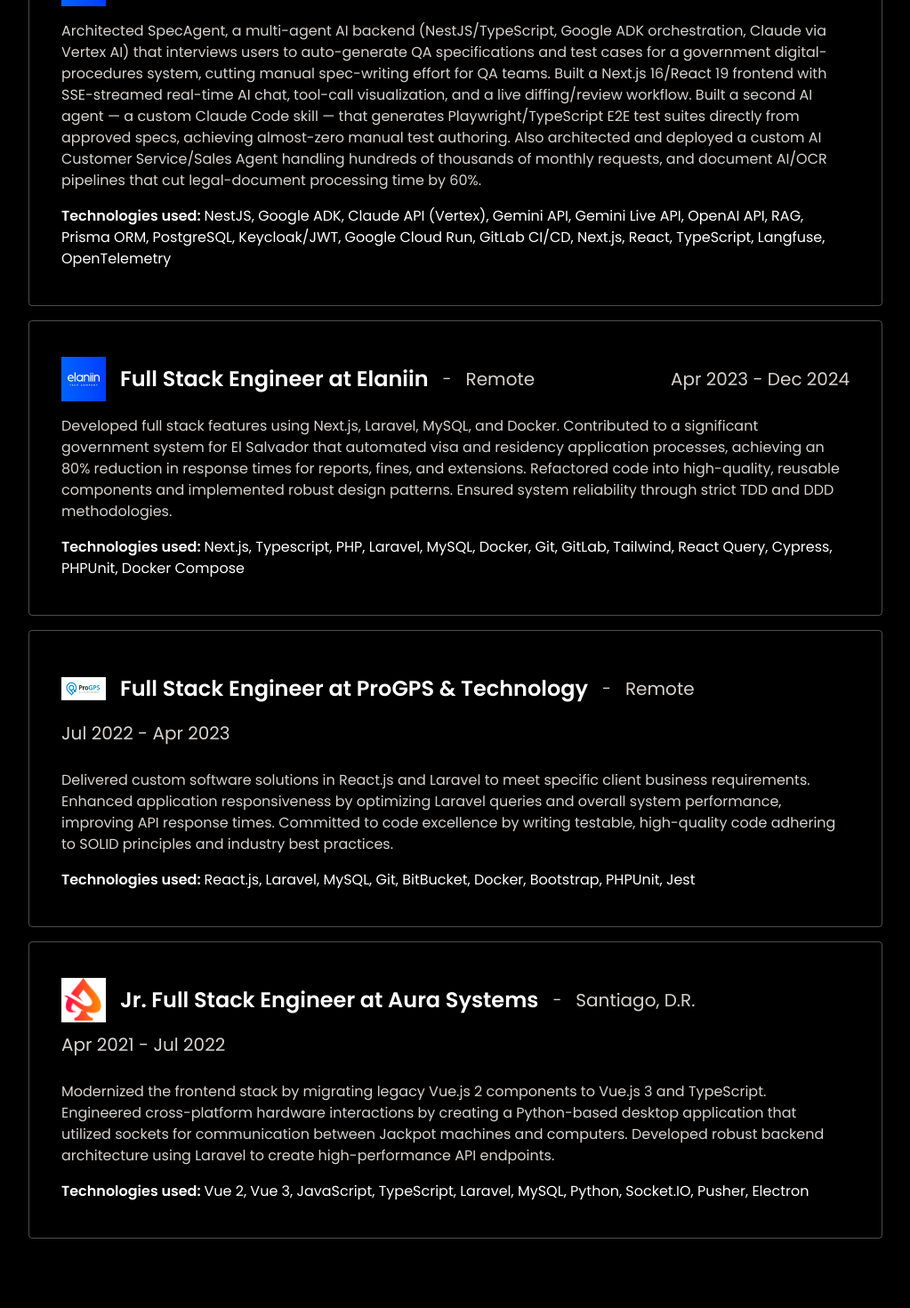
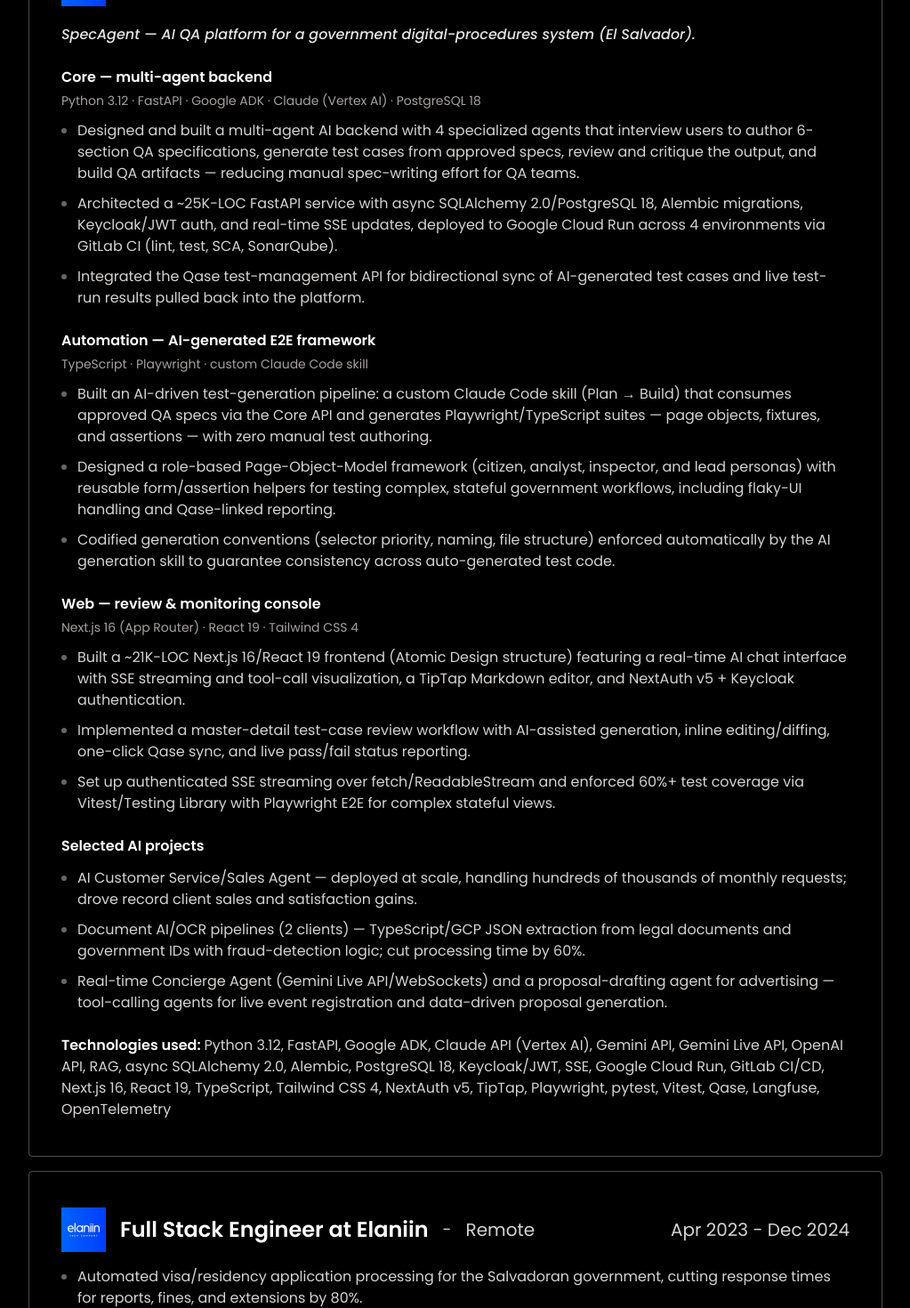
Before and after one commit to sam1330/portolio-mono, a Next.js app: page / in a window 1280 px wide. Shown: the part 1920-3390 px from the top of the page at 89% size, without its empty margins (128-1151 px from the left). Built offline with nearby package versions, Linux system fonts and the light colour scheme.

Commit message:
💄 Update style on my experience
create more clean text on my experience section

```diff
--- a/src/components/Contact.tsx
+++ b/src/components/Contact.tsx
@@ -132,7 +132,8 @@
             {copied ? "Copied to clipboard ✓" : "Copy email address"}
           </button>
           <p className="text-sm text-stone-500">
-            Based in LATAM — available remotely across US &amp; EU time zones.
+            Based in Santiago, Dominican Republic — working remotely across US
+            &amp; EU time zones.
           </p>
         </div>
 
--- a/src/components/Menu.tsx
+++ b/src/components/Menu.tsx
@@ -60,7 +60,7 @@
           </a>
 
           <a
-            href="https://sam1330.github.io/portfolio-mono/assets/Samuel_Martinez_Resume.pdf"
+            href="https://sam1330.github.io/portolio-mono/assets/Samuel_Martinez_Resume.pdf"
             download="Samuel Martinez Resume"
             className="bg-black hover:bg-gray-800 text-white font-semibold  py-2 px-4 rounded flex gap-2 items-center"
           >
--- a/src/components/MyExperience.tsx
+++ b/src/components/MyExperience.tsx
@@ -5,12 +5,22 @@
 import React from "react";
 import { StaticImport } from "next/dist/shared/lib/get-img-props";
 
+interface IHighlightGroup {
+  /** Optional sub-heading, e.g. the track inside a bigger project. */
+  heading?: string;
+  /** Optional one-line stack summary shown under the heading. */
+  stack?: string;
+  bullets: Array<string>;
+}
+
 interface IEmployment {
   title: string;
   location: string;
   date: string;
   image: StaticImport | string;
-  description: string;
+  /** Short intro paragraph shown above the bullets. */
+  summary?: string;
+  highlights: Array<IHighlightGroup>;
   techUsed: string;
 }
 
@@ -21,44 +31,105 @@
       location: "Remote",
       date: "Dec 2024 - Present",
       image: ElaniinImage,
-      description:
-        "Architected SpecAgent, a multi-agent AI backend (NestJS/TypeScript, Google ADK orchestration, Claude via Vertex AI) that interviews users to auto-generate QA specifications and test cases for a government digital-procedures system, cutting manual spec-writing effort for QA teams. Built a Next.js 16/React 19 frontend with SSE-streamed real-time AI chat, tool-call visualization, and a live diffing/review workflow. Built a second AI agent — a custom Claude Code skill — that generates Playwright/TypeScript E2E test suites directly from approved specs, achieving almost-zero manual test authoring. Also architected and deployed a custom AI Customer Service/Sales Agent handling hundreds of thousands of monthly requests, and document AI/OCR pipelines that cut legal-document processing time by 60%.",
+      summary:
+        "SpecAgent — AI QA platform for a government digital-procedures system (El Salvador).",
+      highlights: [
+        {
+          heading: "Core — multi-agent backend",
+          stack:
+            "Python 3.12 · FastAPI · Google ADK · Claude (Vertex AI) · PostgreSQL 18",
+          bullets: [
+            "Designed and built a multi-agent AI backend with 4 specialized agents that interview users to author 6-section QA specifications, generate test cases from approved specs, review and critique the output, and build QA artifacts — reducing manual spec-writing effort for QA teams.",
+            "Architected a ~25K-LOC FastAPI service with async SQLAlchemy 2.0/PostgreSQL 18, Alembic migrations, Keycloak/JWT auth, and real-time SSE updates, deployed to Google Cloud Run across 4 environments via GitLab CI (lint, test, SCA, SonarQube).",
+            "Integrated the Qase test-management API for bidirectional sync of AI-generated test cases and live test-run results pulled back into the platform.",
+          ],
+        },
+        {
+          heading: "Automation — AI-generated E2E framework",
+          stack: "TypeScript · Playwright · custom Claude Code skill",
+          bullets: [
+            "Built an AI-driven test-generation pipeline: a custom Claude Code skill (Plan → Build) that consumes approved QA specs via the Core API and generates Playwright/TypeScript suites — page objects, fixtures, and assertions — with zero manual test authoring.",
+            "Designed a role-based Page-Object-Model framework (citizen, analyst, inspector, and lead personas) with reusable form/assertion helpers for testing complex, stateful government workflows, including flaky-UI handling and Qase-linked reporting.",
+            "Codified generation conventions (selector priority, naming, file structure) enforced automatically by the AI generation skill to guarantee consistency across auto-generated test code.",
+          ],
+        },
+        {
+          heading: "Web — review & monitoring console",
+          stack: "Next.js 16 (App Router) · React 19 · Tailwind CSS 4",
+          bullets: [
+            "Built a ~21K-LOC Next.js 16/React 19 frontend (Atomic Design structure) featuring a real-time AI chat interface with SSE streaming and tool-call visualization, a TipTap Markdown editor, and NextAuth v5 + Keycloak authentication.",
+            "Implemented a master-detail test-case review workflow with AI-assisted generation, inline editing/diffing, one-click Qase sync, and live pass/fail status reporting.",
+            "Set up authenticated SSE streaming over fetch/ReadableStream and enforced 60%+ test coverage via Vitest/Testing Library with Playwright E2E for complex stateful views.",
+          ],
+        },
+        {
+          heading: "Selected AI projects",
+          bullets: [
+            "AI Customer Service/Sales Agent — deployed at scale, handling hundreds of thousands of monthly requests; drove record client sales and satisfaction gains.",
+            "Document AI/OCR pipelines (2 clients) — TypeScript/GCP JSON extraction from legal documents and government IDs with fraud-detection logic; cut processing time by 60%.",
+            "Real-time Concierge Agent (Gemini Live API/WebSockets) and a proposal-drafting agent for advertising — tool-calling agents for live event registration and data-driven proposal generation.",
+          ],
+        },
+      ],
       techUsed:
-        "NestJS, Google ADK, Claude API (Vertex), Gemini API, Gemini Live API, OpenAI API, RAG, Prisma ORM, PostgreSQL, Keycloak/JWT, Google Cloud Run, GitLab CI/CD, Next.js, React, TypeScript, Langfuse, OpenTelemetry",
+        "Python 3.12, FastAPI, Google ADK, Claude API (Vertex AI), Gemini API, Gemini Live API, OpenAI API, RAG, async SQLAlchemy 2.0, Alembic, PostgreSQL 18, Keycloak/JWT, SSE, Google Cloud Run, GitLab CI/CD, Next.js 16, React 19, TypeScript, Tailwind CSS 4, NextAuth v5, TipTap, Playwright, pytest, Vitest, Qase, Langfuse, OpenTelemetry",
     },
     {
       title: "Full Stack Engineer at Elaniin",
       location: "Remote",
       date: "Apr 2023 - Dec 2024",
       image: ElaniinImage,
-      description:
-        "Developed full stack features using Next.js, Laravel, MySQL, and Docker. Contributed to a significant government system for El Salvador that automated visa and residency application processes, achieving an 80% reduction in response times for reports, fines, and extensions. Refactored code into high-quality, reusable components and implemented robust design patterns. Ensured system reliability through strict TDD and DDD methodologies.",
+      highlights: [
+        {
+          bullets: [
+            "Automated visa/residency application processing for the Salvadoran government, cutting response times for reports, fines, and extensions by 80%.",
+            "Developed full stack features with Next.js, Laravel, MySQL, and Docker for a nationwide government system.",
+            "Refactored code into reusable components and design patterns, and enforced TDD/DDD methodologies to improve reliability and maintainability.",
+          ],
+        },
+      ],
       techUsed:
         "Next.js, Typescript, PHP, Laravel, MySQL, Docker, Git, GitLab, Tailwind, React Query, Cypress, PHPUnit, Docker Compose",
     },
     {
-      title: "Full Stack Engineer at ProGPS & Technology",
+      title: "Full Stack Engineer at ProGPS",
       location: "Remote",
       date: "Jul 2022 - Apr 2023",
       image: ProGPSImage,
-      description:
-        "Delivered custom software solutions in React.js and Laravel to meet specific client business requirements. Enhanced application responsiveness by optimizing Laravel queries and overall system performance, improving API response times. Committed to code excellence by writing testable, high-quality code adhering to SOLID principles and industry best practices.",
+      highlights: [
+        {
+          bullets: [
+            "Delivered custom React.js/Laravel solutions built around specific client business requirements.",
+            "Optimized Laravel queries and overall system performance, improving API response times.",
+            "Wrote testable, SOLID-compliant code following industry best practices.",
+          ],
+        },
+      ],
       techUsed:
         "React.js, Laravel, MySQL, Git, BitBucket, Docker, Bootstrap, PHPUnit, Jest",
     },
     {
       title: "Jr. Full Stack Engineer at Aura Systems",
-      location: "Santiago, D.R.",
+      location: "Santiago de los Caballeros",
       date: "Apr 2021 - Jul 2022",
       image: AuraImage,
-      description:
-        "Modernized the frontend stack by migrating legacy Vue.js 2 components to Vue.js 3 and TypeScript. Engineered cross-platform hardware interactions by creating a Python-based desktop application that utilized sockets for communication between Jackpot machines and computers. Developed robust backend architecture using Laravel to create high-performance API endpoints.",
-      techUsed:
-        "Vue 2, Vue 3, JavaScript, TypeScript, Laravel, MySQL, Python, Socket.IO, Pusher, Electron",
+      highlights: [
+        {
+          bullets: [
+            "Migrated legacy Vue.js 2 components to Vue.js 3 and TypeScript.",
+            "Built a Python socket-based desktop application connecting Jackpot machines to computers.",
+            "Developed high-performance Laravel API endpoints backing both surfaces.",
+          ],
+        },
+      ],
+      techUsed: "Vue 2, Vue 3, JavaScript, TypeScript, Laravel, MySQL, Python, Sockets",
     },
   ];
   return (
-    <div id="experience" className="w-full flex justify-center mt-20 bg-black text-white pb-20">
+    <div
+      id="experience"
+      className="w-full flex justify-center mt-20 bg-black text-white pb-20"
+    >
       <div className="w-full md:w-3/4 flex flex-col items-center text-center">
         <h1 className="mt-10 mb-10 text-4xl md:text-6xl font-light leading-[3rem] md:leading-[5rem]">
           My <span className="font-semibold">Experience</span>
@@ -93,15 +164,51 @@
               </h3>
             </div>
 
-            {/* Description */}
-            <p className="mt-4 text-stone-300 text-sm md:text-base">
-              {employment.description}
-            </p>
+            {/* Summary */}
+            {employment.summary && (
+              <p className="mt-5 text-sm md:text-base font-medium italic text-stone-200">
+                {employment.summary}
+              </p>
+            )}
+
+            {/* Highlights */}
+            {employment.highlights.map((group, groupIndex) => (
+              <div
+                key={groupIndex}
+                className={group.heading ? "mt-6" : "mt-4"}
+              >
+                {group.heading && (
+                  <h4 className="text-sm md:text-base font-semibold text-white">
+                    {group.heading}
+                  </h4>
+                )}
+                {group.stack && (
+                  <p className="mt-1 text-xs md:text-sm text-stone-400">
+                    {group.stack}
+                  </p>
+                )}
+                <ul
+                  className={`${
+                    group.heading ? "mt-3" : ""
+                  } flex flex-col gap-2.5 text-sm md:text-base text-stone-300`}
+                >
+                  {group.bullets.map((bullet, bulletIndex) => (
+                    <li key={bulletIndex} className="flex gap-3">
+                      <span
+                        aria-hidden="true"
+                        className="mt-[0.55em] h-1.5 w-1.5 shrink-0 rounded-full bg-white/40"
+                      />
+                      <span>{bullet}</span>
+                    </li>
+                  ))}
+                </ul>
+              </div>
+            ))}
 
             {/* Tech used */}
-            <p className="mt-4 text-sm md:text-base">
+            <p className="mt-6 text-sm md:text-base">
               <span className="font-semibold">Technologies used: </span>
-              {employment.techUsed}
+              <span className="text-stone-300">{employment.techUsed}</span>
             </p>
           </div>
         ))}
```
Also changed, not shown: src/components/AboutMe.tsx (+6 -4 lines), src/components/Projects.tsx (+14 -13 lines).
